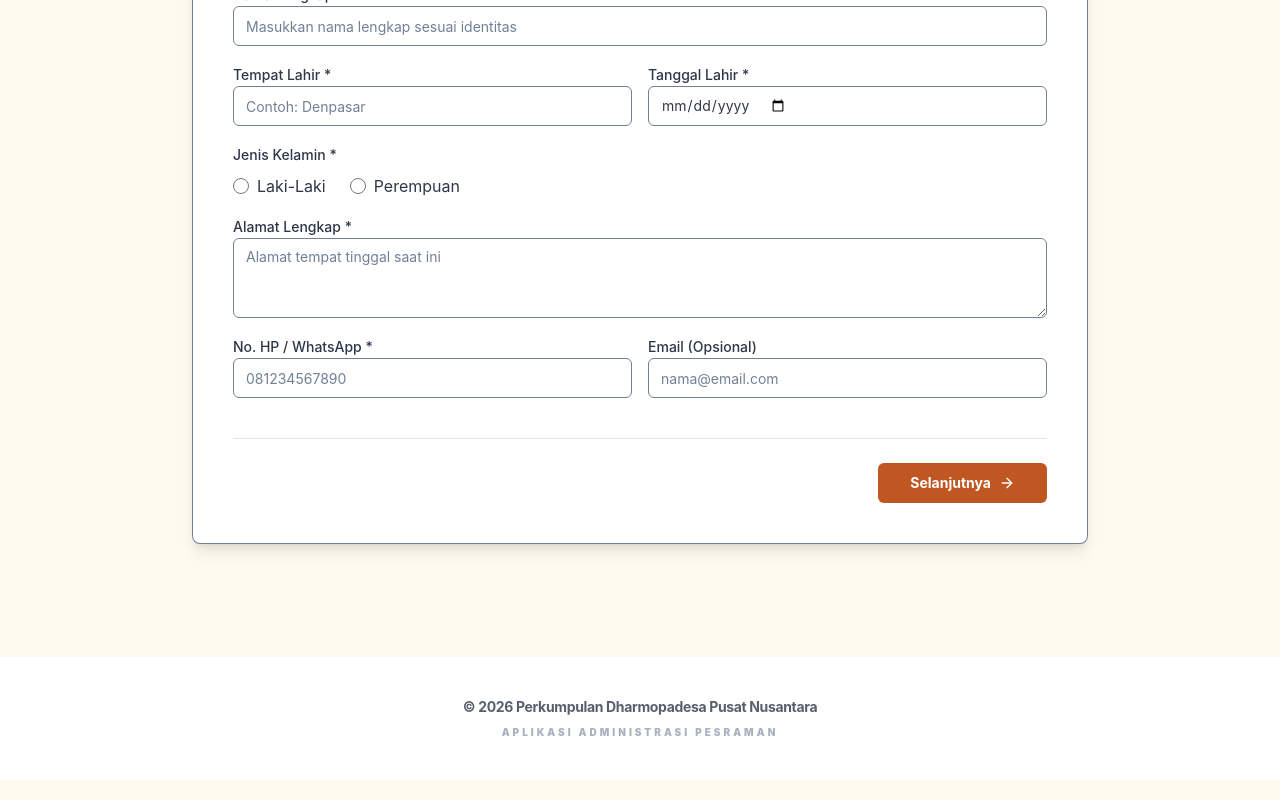
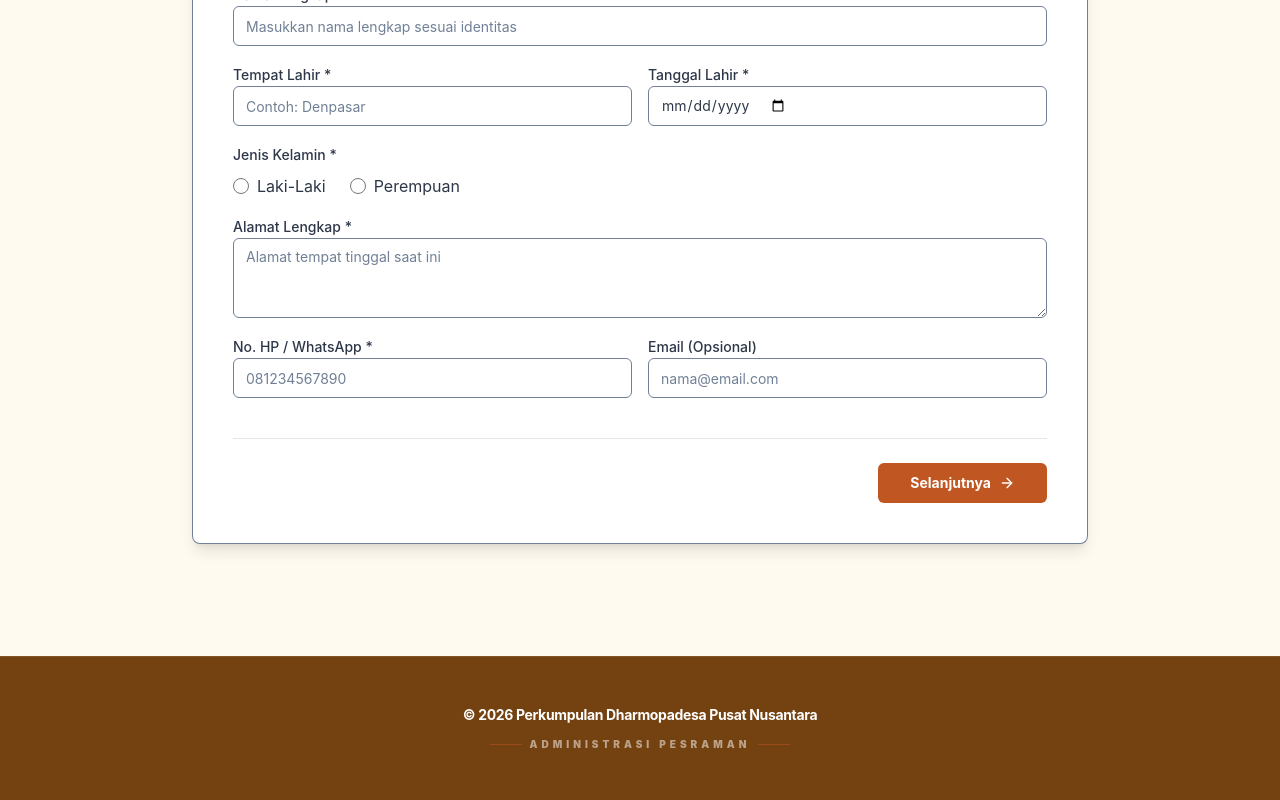
Before and after one commit to bsugitayasa/vidya, a React (Vite) app in the folder frontend/: page /daftar in a window 1280 px wide. Shown: the part 432-1232 px from the top of the page. Built offline with nearby package versions, Linux system fonts and the light colour scheme; no server answers.

Commit message:
style: sync public footer with header branding

```diff
--- a/frontend/src/layouts/PublicLayout.jsx
+++ b/frontend/src/layouts/PublicLayout.jsx
@@ -93,14 +93,18 @@ export default function PublicLayout() {
         <Outlet />
       </main>
 
-      <footer className="bg-white border-t border-primary/5 py-10 mt-12">
+      <footer className="bg-secondary text-white border-t border-white/10 py-12 mt-12">
         <div className="max-w-7xl mx-auto px-4 text-center">
-          <p className="text-text/80 font-bold text-sm tracking-tight">
+          <p className="font-bold text-sm tracking-tight">
             &copy; 2026 Perkumpulan Dharmopadesa Pusat Nusantara
           </p>
-          <p className="text-muted text-[10px] mt-2 uppercase tracking-[0.3em] font-black opacity-60">
-            Aplikasi Administrasi Pesraman
-          </p>
+          <div className="mt-3 flex items-center justify-center gap-2">
+            <div className="h-px w-8 bg-primary/50"></div>
+            <p className="text-white/50 text-[10px] uppercase tracking-[0.4em] font-black">
+              Administrasi Pesraman
+            </p>
+            <div className="h-px w-8 bg-primary/50"></div>
+          </div>
         </div>
       </footer>
     </div>
```
